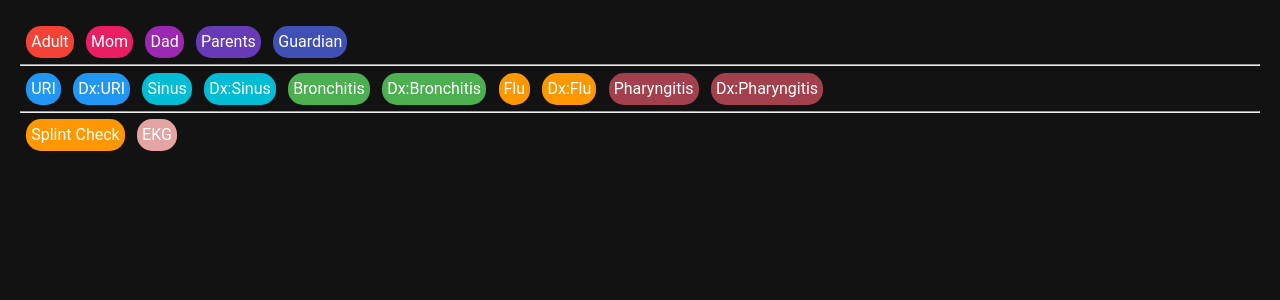
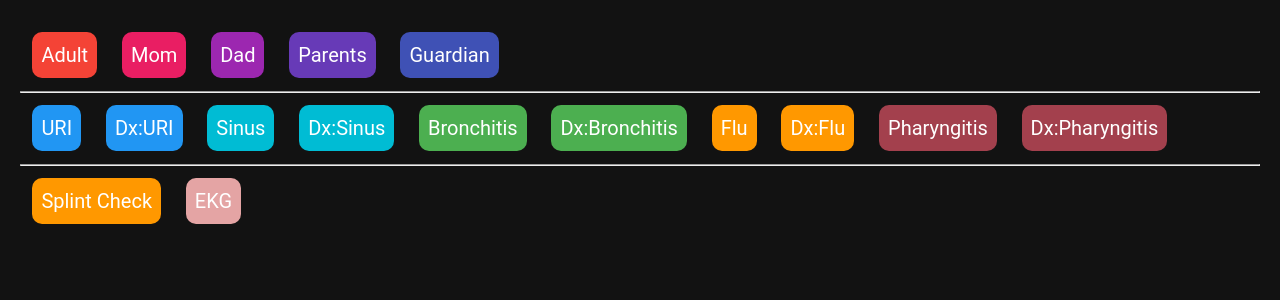
Before and after one commit to FlintShadey/commonbuttons, a Vue app: page / in a window 1280 px wide. Shown: the top 300 px of the page. Built offline with nearby package versions, Linux system fonts and the light colour scheme.

Commit message:
Refactor DxPharyngitisText formatting and update copy-button styles for improved layout and usability

```diff
--- a/src/App.vue
+++ b/src/App.vue
@@ -138,7 +138,8 @@ The patient is safe for outpatient management. Follow-up is advised if symptoms
         Based on the clinical presentation, viral pharyngitis is considered the most likely diagnosis.
 
         The patient is safe for outpatient management. Follow-up is advised if symptoms worsen or fail to improve.`,
-        DxPharyngitisText: "PHARYNGITIS, UNSPECIFIED - [J02.9], SORE THROAT - [R07.0], ACUTE UPPER RESPIRATORY INFECTION, UNSPECIFIED - [J06.9], CONTACT WITH AND (SUSPECTED) EXPOSURE TO OTHER VIRAL COMMUNICABLE DISEASES INCLUDING COVID-19 - [Z20.828]",
+      DxPharyngitisText:
+        "PHARYNGITIS, UNSPECIFIED - [J02.9], SORE THROAT - [R07.0], ACUTE UPPER RESPIRATORY INFECTION, UNSPECIFIED - [J06.9], CONTACT WITH AND (SUSPECTED) EXPOSURE TO OTHER VIRAL COMMUNICABLE DISEASES INCLUDING COVID-19 - [Z20.828]",
       splintCheckText:
         "After applying the splint, I checked the patients neurovascular status. The patient displayed normal sensory and motor functions, along with detectable pulses and appropriate capillary refill. There was no need to adjust the splint as it was not exerting pressure on any nerve or blood vessel. The patient received guidance on splint care and was informed about when to seek further medical care.",
       ekgText: "EKG Interpretation was performed and documented.",
@@ -212,14 +213,14 @@ The patient is safe for outpatient management. Follow-up is advised if symptoms
 <style scoped>
 .copy-button {
   color: #fff; /* White text */
-  padding: 4px 5px; /* Large padding for size */
-  font-size: 16px; /* Larger font size */
+  padding: 8px 9px; /* Large padding for size */
+  font-size: 20px; /* Larger font size */
   border: none;
-  margin: 0%;
-  border-radius: 15px;
+  /* margin: 5%; */
+  border-radius: 10px;
   cursor: pointer;
   transition: background-color 0.3s ease;
-  margin: 0.5%; /* Smaller margin */
+  margin: 1%; /* Smaller margin */
 }
 
 .adult-button {
```
